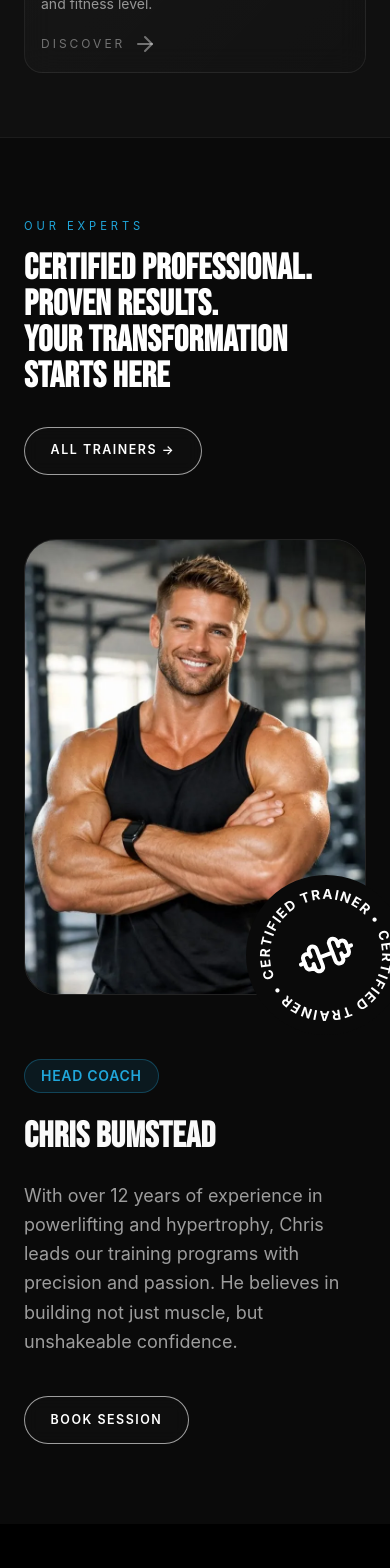
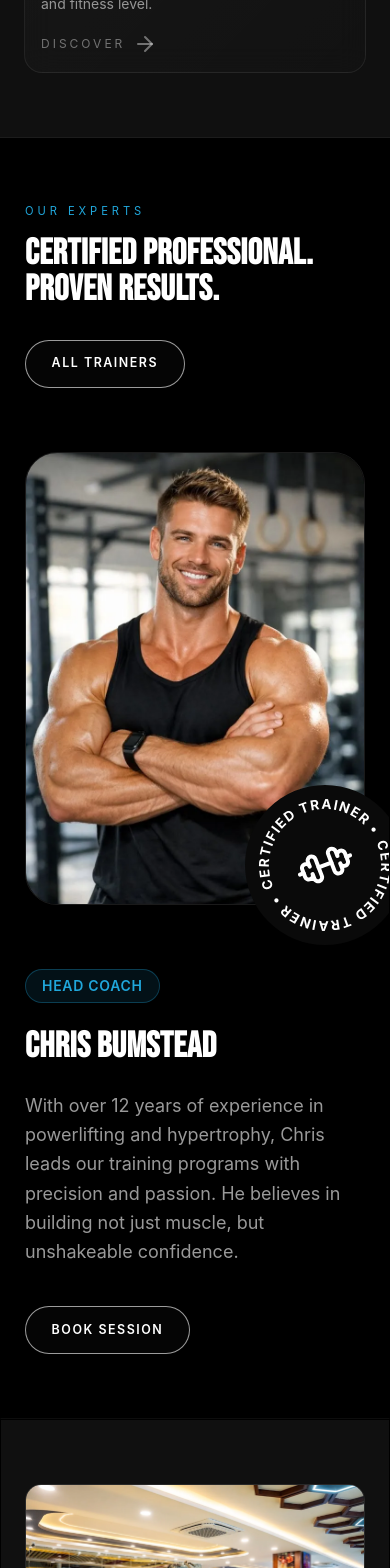
Before and after one commit to krishthakur269326-spec/GymWebsite2, a React (Vite) app: page / in a window 390 px wide. Shown: the part 3960-5528 px from the top of the page. Built offline with nearby package versions, Linux system fonts and the light colour scheme.

Commit message:
making responsive

```diff
--- a/src/components/CertifiedTrainer.jsx
+++ b/src/components/CertifiedTrainer.jsx
@@ -5,26 +5,26 @@ import trainer1 from "../assets/About/trainerhome.webp";
 
 const CertifiedTrainer = () => {
     return (
-        <section className="min-h-screen bg-[#0a0a0a] text-[#fafafa] overflow-hidden pb-20">
+        <section className="bg-black relative min-h-svh overflow-hidden px-6 md:px-8 lg:px-30 py-16 border border-b-white/5">
             <motion.div
                 initial={{ opacity: 0, y: 30 }}
                 whileInView={{ opacity: 1, y: 0 }}
                 transition={{ duration: 0.6, delay: 0.2 }}
                 viewport={{ once: true, margin: "-80px" }}
-                className="max-w-6xl mx-auto px-6 pt-20 grid md:grid-cols-[1fr_auto] items-end gap-8 mb-16">
+                className="grid md:grid-cols-[1fr_auto] items-end gap-8 mb-16">
                 <div>
                     <div className="mb-4 tracking-[0.35em] uppercase text-[#20A7DB] text-[0.7rem] md:text-[0.9rem] lg:text-[1.1rem]">Our Experts</div>
-                    <h2 className="font-display text-white font-black text-4xl md:text-6xl leading-none">Certified Professional.<br /> Proven Results. <br /> Your transformation starts here</h2>
+                    <h2 className="font-display text-white font-black text-4xl md:text-6xl leading-none">Certified Professional.<br /> Proven Results.</h2>
                 </div>
                 <div>
-                    <NavLink to="/about" className="neon-btn">All Trainers →</NavLink>
+                    <NavLink to="/about" className="neon-btn">All Trainers</NavLink>
                 </div>
             </motion.div>
 
-            <div className="max-w-6xl mx-auto px-6 mt-16">
+            <div>
                 <div className="relative max-w-sm mx-auto md:max-w-none md:flex md:items-center md:gap-16">
                     {/* Image Container with the animated badge */}
-                    <div className="relative w-full md:w-1/2 aspect-3/4 md:aspect-square rounded-[2rem] overflow-visible">
+                    <div className="relative w-full md:w-[40%] shrink-0 aspect-[3/4] md:aspect-[4/5] rounded-[2rem] overflow-visible">
                         <img
                             src={trainer1}
                             alt="Trainer"
@@ -32,7 +32,7 @@ const CertifiedTrainer = () => {
                         />
 
                         {/* The Rotating Badge */}
-                        <div className="absolute -bottom-10 -right-10 md:-top-16 md:-left-16 w-40 h-40 md:w-48 md:h-48 z-10 bg-[#0a0a0a] rounded-full p-2 flex items-center justify-center">
+                        <div className="absolute -bottom-10 -right-10 md:-bottom-16 md:-right-16 w-40 h-40 md:w-48 md:h-48 z-10 bg-[#0a0a0a] rounded-full p-2 flex items-center justify-center">
                             {/* Text Rotation */}
                             <motion.div
                                 animate={{ rotate: 360 }}
@@ -67,11 +67,11 @@ const CertifiedTrainer = () => {
                     </div>
 
                     {/* Placeholder Text content for the trainer */}
-                    <div className="w-full md:w-1/2 mt-16 md:mt-0 space-y-6">
+                    <div className="w-full md:flex-1 mt-16 md:mt-0 space-y-6">
                         <div className="inline-block px-4 py-1.5 rounded-full border border-[#20a7db]/30 bg-[#20a7db]/10 text-[#20a7db] text-sm font-semibold tracking-wider uppercase">
                             Head Coach
                         </div>
-                        <h3 className="font-display text-4xl md:text-5xl font-black">Chris Bumstead</h3>
+                        <h3 className="font-display text-white text-4xl md:text-5xl font-black">Chris Bumstead</h3>
                         <p className="text-white/60 leading-relaxed text-lg">
                             With over 12 years of experience in powerlifting and hypertrophy, Chris leads our training programs with precision and passion. He believes in building not just muscle, but unshakeable confidence.
                         </p>
--- a/src/components/InsideGymSection.jsx
+++ b/src/components/InsideGymSection.jsx
@@ -1,5 +1,5 @@
 import React from "react";
-import {NavLink} from "react-router-dom";
+import { NavLink } from "react-router-dom";
 import StrengthFloor from "../assets/gymfloor.webp";
 import Cardio from "../assets/services/cardio.webp";
 import Recovery from "../assets/services/sauna.webp";
@@ -12,7 +12,7 @@ const InsideGymSection = () => {
     { img: Recovery, title: "Recovery Zone" },
   ];
   return (
-    <section className="bg-[#101010] relative min-h-svh overflow-hidden px-6 md:px-8 lg:px-30 py-16 border border-b-white/5">
+    <section className="bg-black relative min-h-svh overflow-hidden px-6 md:px-8 lg:px-30 py-16 border border-b-white/5">
       <div className="grid md:grid-cols-[1fr_auto] items-end gap-8 mb-16">
         <div>
           <motion.div
@@ -49,7 +49,7 @@ const InsideGymSection = () => {
       <div className="mt-14 grid md:grid-cols-3 gap-4">
         {images.map((image, i) => (
           <div key={image.title} className="relative overflow-hidden rounded-2xl border border-white/10 aspect-4/5 group">
-            <img src={image.img} alt="" loading="lazy" className="h-full w-full object-cover group-hover:scale-105 transition-all duration-700"/>
+            <img src={image.img} alt="" loading="lazy" className="h-full w-full object-cover group-hover:scale-105 transition-all duration-700" />
             <div className="absolute inset-0 bg-linear-to-t from-black via-black/20 to-transparent"></div>
             <div className="absolute bottom-5 left-5 right-5 text-xs tracking-[0.25em] uppercase text-white/70">
               {image.title}
--- a/src/components/WhyUsSection.jsx
+++ b/src/components/WhyUsSection.jsx
@@ -44,7 +44,7 @@ const WhyUsSection = () => {
     },
   ];
   return (
-    <section className="bg-black relative min-h-[80vh] overflow-hidden px-6 md:px-8 lg:px-30 py-16 border border-b-white/5">
+    <section className="bg-[#101010] relative min-h-[80vh] overflow-hidden px-6 md:px-8 lg:px-30 py-16 border border-b-white/5">
       <div className="grid lg:grid-cols-2 gap-16 items-center">
         <div className="relative">
           <img
```
